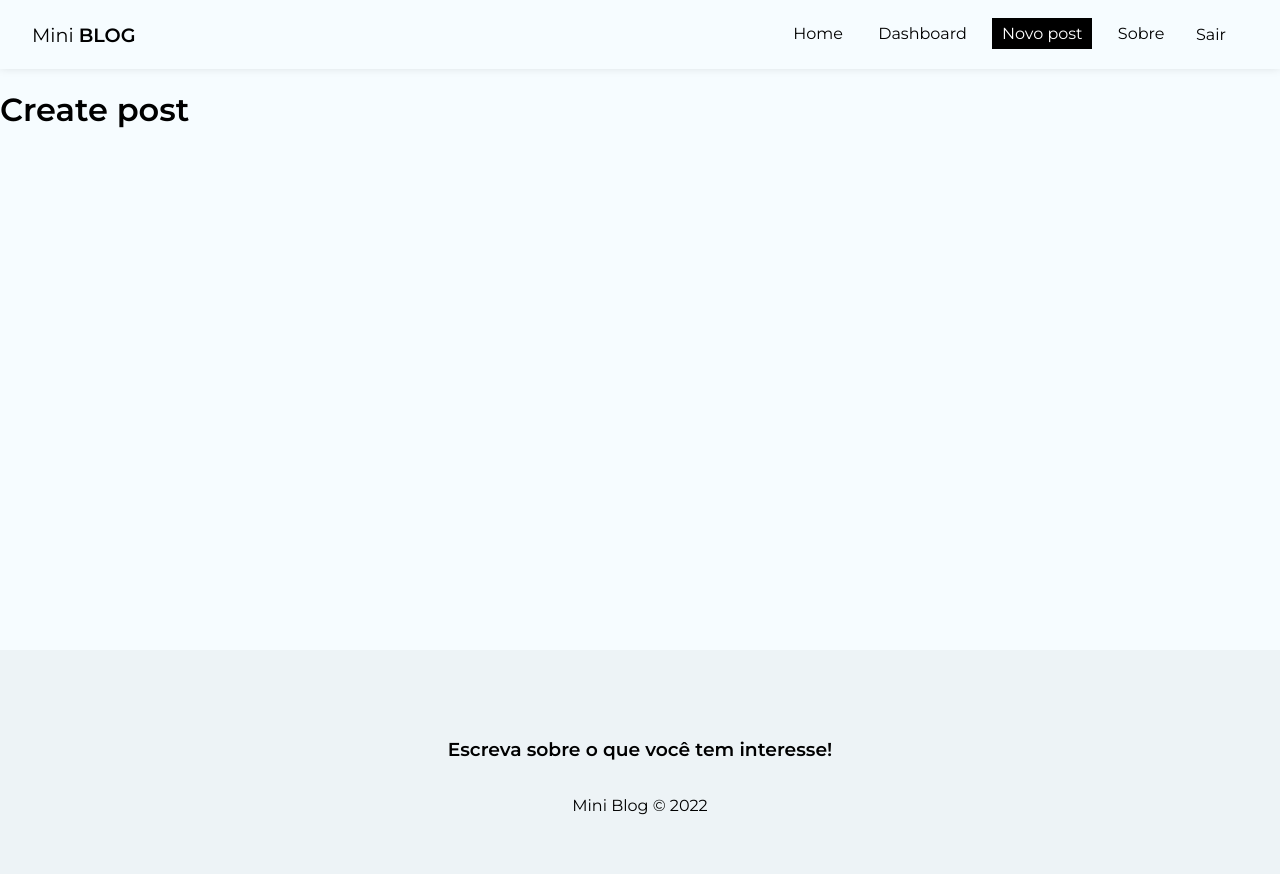
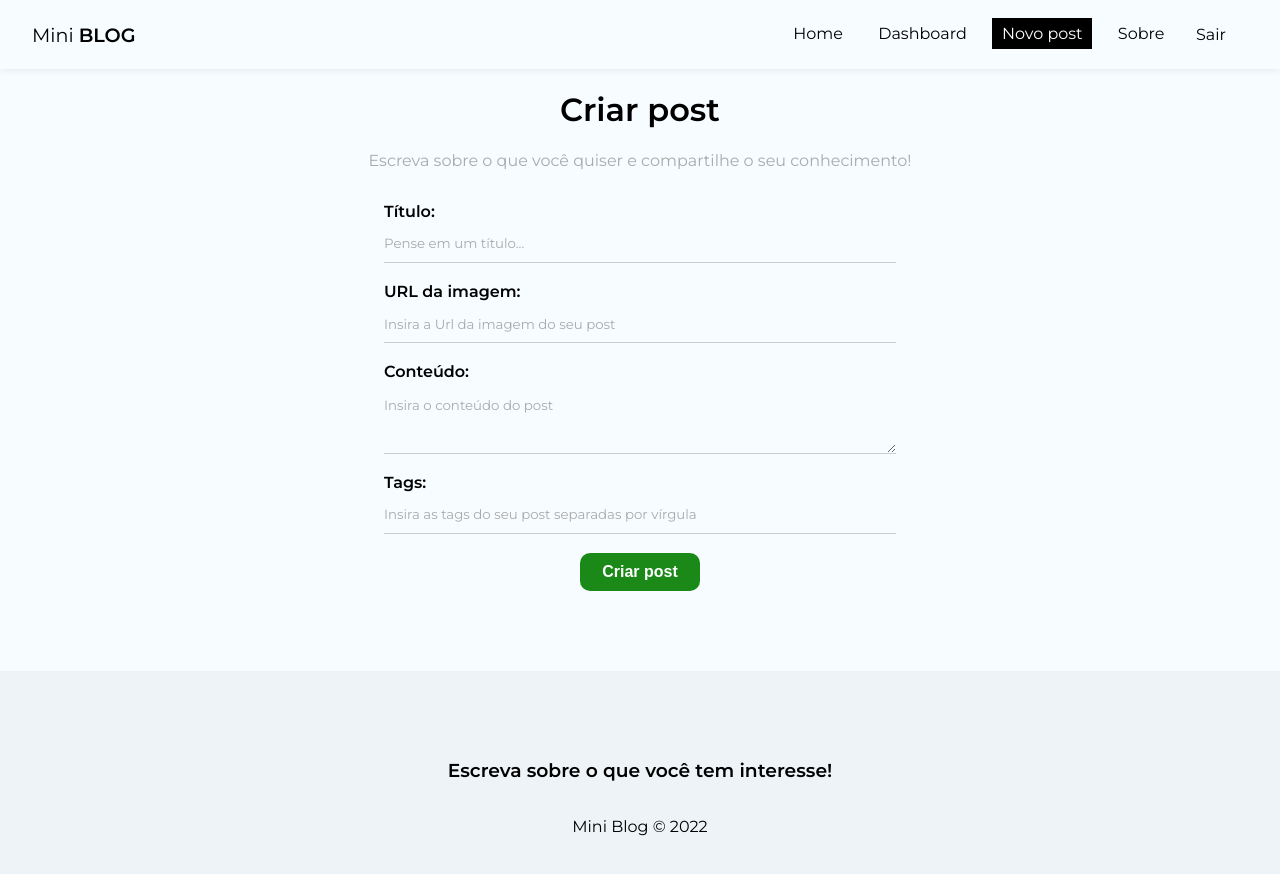
Before and after one commit to castrintt/mini-blog, a React (Vite) app in the folder blog/: page /post/create in a window 1280 px wide. Shown: the top 874 px of the page. Built offline with nearby package versions, Linux system fonts and the light colour scheme; no server answers; sample sign-in values are in the browser's storage.

Commit message:
[add] structure of CreatePost page / CSS

```diff
--- a/blog/src/pages/createpost/CreatePost.jsx
+++ b/blog/src/pages/createpost/CreatePost.jsx
@@ -1,11 +1,81 @@
 import styles from './CreatePost.module.css'
 
+import { useState } from 'react'
+import { useNavigate } from 'react-router-dom'
+import { useAuthValue } from '../../context/AuthContext'
+import { useAuthentication } from '../../hooks/useAuthentication'
+
 const CreatePost = () => {
+
+  const [title, setTitle] = useState('')
+  const [image, setImage] = useState('')
+  const [body, setBody] = useState('')
+  const [tags, setTags] = useState([])
+  const [formError, setFormError] = useState('')
+
+  const {loading, error} = useAuthentication()
+
+  const handleSubmit = (e) => {
+    e.preventDefault()
+  }
+
   return (
-    <div>
-        <h1>
-            Create post
-        </h1>
+    <div className={styles.create_post}>
+      <h1>Criar post</h1>
+      <p>Escreva sobre o que você quiser e compartilhe o seu conhecimento!</p>
+      <form
+        onSubmit={handleSubmit}
+      >
+        <label>
+          <span>
+            Título:
+          </span>
+          <input
+            type="text"
+            name="title"
+            placeholder='Pense em um título...'
+            onChange={(e) => setTitle(e.target.value)}
+            value={title} />
+        </label>
+        <label>
+          <span>
+            URL da imagem:
+          </span>
+          <input
+            type="text"
+            name="image"
+            placeholder='Insira a Url da imagem do seu post'
+            onChange={(e) => setImage(e.target.value)}
+            value={image} />
+        </label>
+        <label>
+          <span>
+            Conteúdo:
+          </span>
+          <textarea
+            name="body"
+            required
+            cols="30"
+            rows="3"
+            placeholder='Insira o conteúdo do post'
+            onChange={(e) => setBody(e.target.value)}
+            value={body}></textarea>
+        </label>
+        <label>
+          <span>
+            Tags:
+          </span>
+          <input
+            type="text"
+            name="tags"
+            placeholder='Insira as tags do seu post separadas por vírgula'
+            onChange={(e) => setTags(e.target.value)}
+            value={tags} />
+        </label>
+        {loading === false ? (<button className='btn'>Criar post</button>) : (<button className='btn' disabled>Aguarde...</button>)}
+
+                {error && <p className={styles.error}>{error}</p>}
+      </form>
     </div>
   )
 }
--- a/blog/src/pages/createpost/CreatePost.module.css
+++ b/blog/src/pages/createpost/CreatePost.module.css
@@ -0,0 +1,21 @@
+.create_post {
+    text-align: center;
+}
+
+.create_post h2 {
+    font-size: 2.2rem;
+}
+
+.create_post p {
+    color: #aaa;
+    margin-bottom: 2em;
+}
+.error {
+    background-color: rgba(255, 0, 0, 0.336);
+    color: red !important;
+    width: 20rem;
+    margin: 2rem auto;
+    padding: .5rem;
+    text-align: center;
+    border-radius: 1rem;
+}
```
